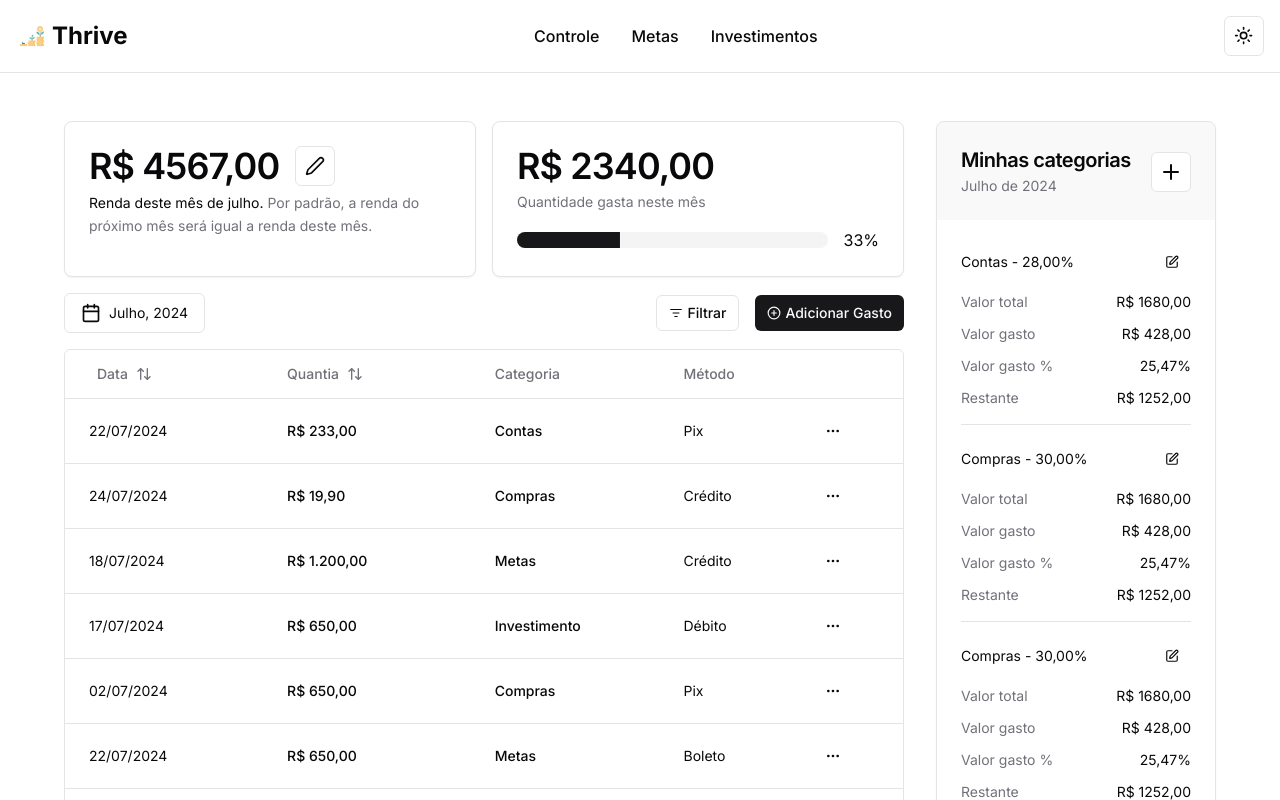
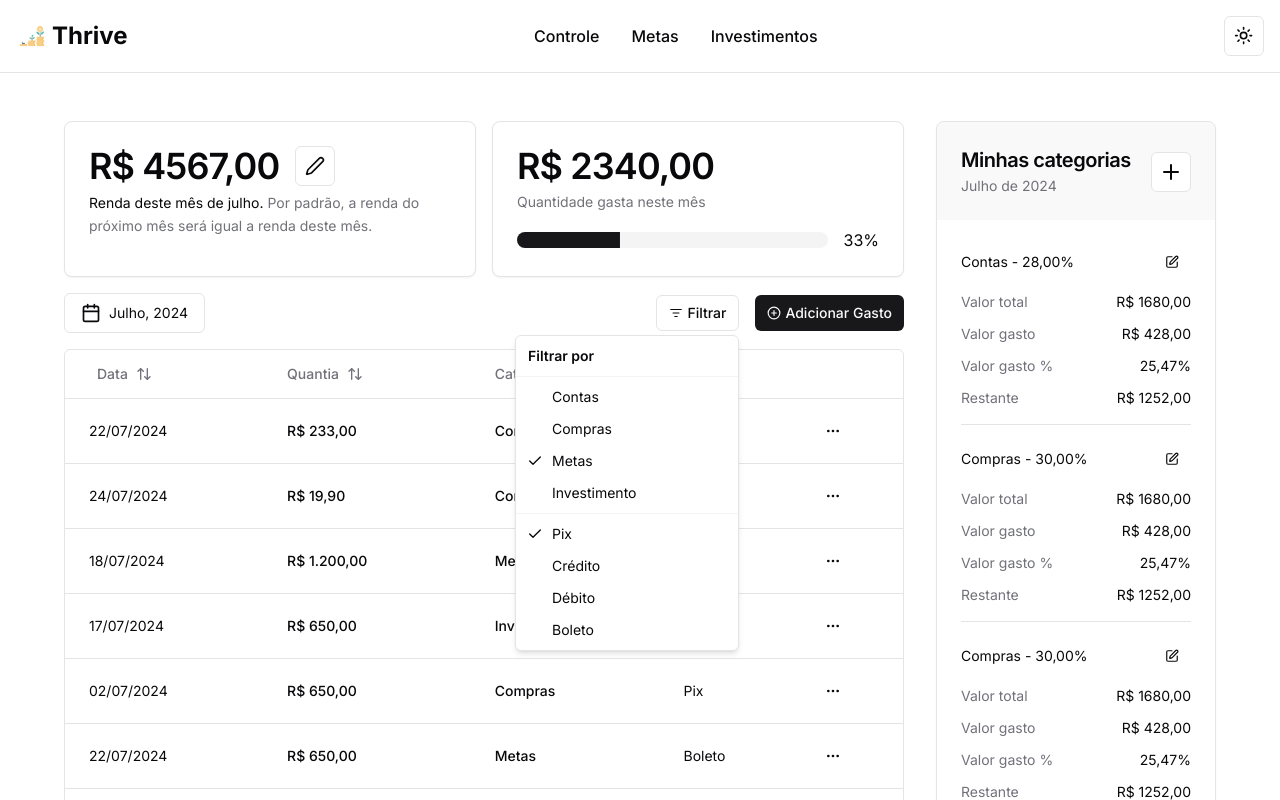
Before and after one commit to sblvitor/thrive, a Next.js app: page /controle in a window 1280 px wide. Both pictures are taken after a click on the button "Filtrar". Shown: the top 800 px of the page. Built offline with nearby package versions, Linux system fonts and the light colour scheme.

Commit message:
feat: add filter dropdown ui and clear unnecessary code

```diff
--- a/src/app/(authenticated)/controle/page.tsx
+++ b/src/app/(authenticated)/controle/page.tsx
@@ -1,12 +1,9 @@
 import { Expense, julyExpenses } from '@/models/controle/expense'
 import React from 'react'
-import { DataTable } from '../../../components/ui/data-table'
-import { columns } from './columns'
 import CreateCategoryCard from '@/components/controle/CreateCategoryCard'
 import MyCategories from '@/components/controle/MyCategories'
 import { Metadata } from 'next'
 import ExpenseIndicators from '@/components/controle/ExpenseIndicators'
-import MonthPicker from '@/components/ui/month-picker'
 import ExpensesControl from '@/components/controle/ExpensesControl'
 
 export const metadata: Metadata = {
@@ -28,10 +25,8 @@ export default async function Page() {
             <div className='flex w-full space-x-8'>
                 <div className='w-3/4 space-y-4'>
                     {/* <CreateCategoryCard /> */}
-                    {/* <MonthPicker /> */}
                     <ExpenseIndicators />
                     <ExpensesControl data={data} />
-                    {/* <DataTable columns={columns} data={data} /> */}
                 </div>
                 <div className='w-1/4'>
                     <MyCategories />
--- a/src/components/controle/ExpenseIndicators.tsx
+++ b/src/components/controle/ExpenseIndicators.tsx
@@ -12,7 +12,6 @@ export default function ExpenseIndicators() {
     const thisMonth = new Date().toLocaleDateString('pt-BR', {month: 'long'})
 
     return (
-        <>
         <div className='flex w-full space-x-4'>
             <Card  className='w-full'>
                 <CardHeader className='pb-4'>
@@ -44,8 +43,5 @@ export default function ExpenseIndicators() {
                 </CardContent>
             </Card>
         </div>
-        {/* trocar de lugar? */}
-        {/* <MonthPicker /> */}
-        </>
     )
 }
--- a/src/components/controle/ExpensesControl.tsx
+++ b/src/components/controle/ExpensesControl.tsx
@@ -7,7 +7,17 @@ import { ListFilter, PlusCircle } from 'lucide-react'
 import { DataTable } from '../ui/data-table'
 import { columns } from '@/app/(authenticated)/controle/columns'
 import { Expense } from '@/models/controle/expense'
-import { Card, CardContent, CardDescription, CardHeader, CardTitle } from '../ui/card'
+import {
+    DropdownMenu,
+    DropdownMenuCheckboxItem,
+    DropdownMenuContent,
+    DropdownMenuGroup,
+    DropdownMenuLabel,
+    DropdownMenuSeparator,
+    DropdownMenuTrigger
+} from '../ui/dropdown-menu'
+
+// TODO: adicionar checked change, refatorar
 
 export default function ExpensesControl({data}: {data: Expense[]}) {
     return (
@@ -15,10 +25,47 @@ export default function ExpensesControl({data}: {data: Expense[]}) {
             <div className='w-full flex items-center justify-between'>
                 <MonthPicker />
                 <div className='flex space-x-4 items-center'>
-                    <Button variant={'outline'} size={'sm'} className='gap-1'>
-                        <ListFilter className="h-3.5 w-3.5" />
-                        <span className='sr-only sm:not-sr-only sm:whitespace-nowrap'>Filtrar</span>
-                    </Button>
+                    <DropdownMenu>
+                        <DropdownMenuTrigger asChild>
+                            <Button variant={'outline'} size={'sm'} className='gap-1'>
+                                <ListFilter className="h-3.5 w-3.5" />
+                                <span className='sr-only sm:not-sr-only sm:whitespace-nowrap'>Filtrar</span>
+                            </Button>
+                        </DropdownMenuTrigger>
+                        <DropdownMenuContent align="end" className='w-56'>
+                            <DropdownMenuLabel>Filtrar por</DropdownMenuLabel>
+                            <DropdownMenuSeparator />
+                            <DropdownMenuGroup>
+                                <DropdownMenuCheckboxItem onCheckedChange={() => {}}>
+                                    Contas
+                                </DropdownMenuCheckboxItem>
+                                <DropdownMenuCheckboxItem onCheckedChange={() => {}}>
+                                    Compras
+                                </DropdownMenuCheckboxItem>
+                                <DropdownMenuCheckboxItem checked onCheckedChange={() => {}}>
+                                    Metas
+                                </DropdownMenuCheckboxItem>
+                                <DropdownMenuCheckboxItem onCheckedChange={() => {}}>
+                                    Investimento
+                                </DropdownMenuCheckboxItem>
+                            </DropdownMenuGroup>
+                            <DropdownMenuSeparator />
+                            <DropdownMenuGroup>
+                                <DropdownMenuCheckboxItem checked onCheckedChange={() => {}}>
+                                    Pix
+                                </DropdownMenuCheckboxItem>
+                                <DropdownMenuCheckboxItem onCheckedChange={() => {}}>
+                                    Crédito
+                                </DropdownMenuCheckboxItem>
+                                <DropdownMenuCheckboxItem onCheckedChange={() => {}}>
+                                    Débito
+                                </DropdownMenuCheckboxItem>
+                                <DropdownMenuCheckboxItem onCheckedChange={() => {}}>
+                                    Boleto
+                                </DropdownMenuCheckboxItem>
+                            </DropdownMenuGroup>
+                        </DropdownMenuContent>
+                    </DropdownMenu>
                     <Button size={'sm'} className='gap-1'>
                         <PlusCircle className="h-3.5 w-3.5" />
                         <span className='sr-only sm:not-sr-only sm:whitespace-nowrap'>Adicionar Gasto</span>
@@ -26,17 +73,6 @@ export default function ExpensesControl({data}: {data: Expense[]}) {
                 </div>
             </div>
             <DataTable columns={columns} data={data} />
-            {/* <Card>
-                <CardHeader>
-                    <CardTitle>Controle de gastos</CardTitle>
-                    <CardDescription>
-                        Gastos do mês de julho
-                    </CardDescription>
-                </CardHeader>
-                <CardContent>
-                    <DataTable columns={columns} data={data} />
-                </CardContent>
-            </Card> */}
         </>
     )
 }
--- a/src/components/ui/data-table.tsx
+++ b/src/components/ui/data-table.tsx
@@ -1,6 +1,16 @@
 'use client'
 
-import { ColumnDef, SortingState, getCoreRowModel, useReactTable, flexRender, getPaginationRowModel, getSortedRowModel } from "@tanstack/react-table"
+import {
+    ColumnDef,
+    SortingState,
+    ColumnFiltersState,
+    getCoreRowModel,
+    useReactTable,
+    flexRender,
+    getPaginationRowModel,
+    getSortedRowModel,
+    getFilteredRowModel,
+} from "@tanstack/react-table"
 
 import {
     Table,
@@ -24,6 +34,7 @@ export function DataTable<TData, TValue>({
 }: DataTableProps<TData, TValue>) {
 
     const [sorting, setSorting] = useState<SortingState>([])
+    const [columnFilters, setColumnFilters] = useState<ColumnFiltersState>([])
 
     const table = useReactTable({
         data,
@@ -32,8 +43,11 @@ export function DataTable<TData, TValue>({
         getPaginationRowModel: getPaginationRowModel(),
         onSortingChange: setSorting,
         getSortedRowModel: getSortedRowModel(),
+        onColumnFiltersChange: setColumnFilters,
+        getFilteredRowModel: getFilteredRowModel(),
         state: {
             sorting,
+            columnFilters,
         },
     })
 
```
